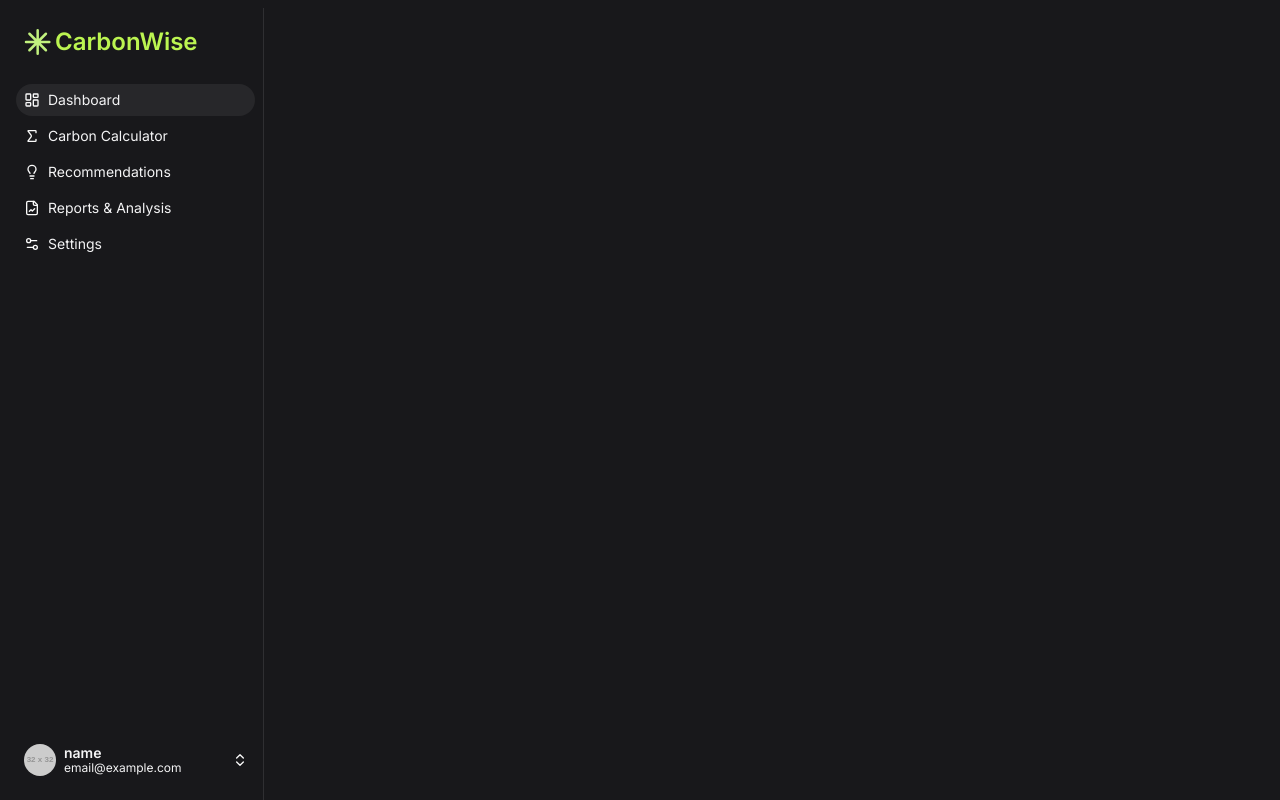
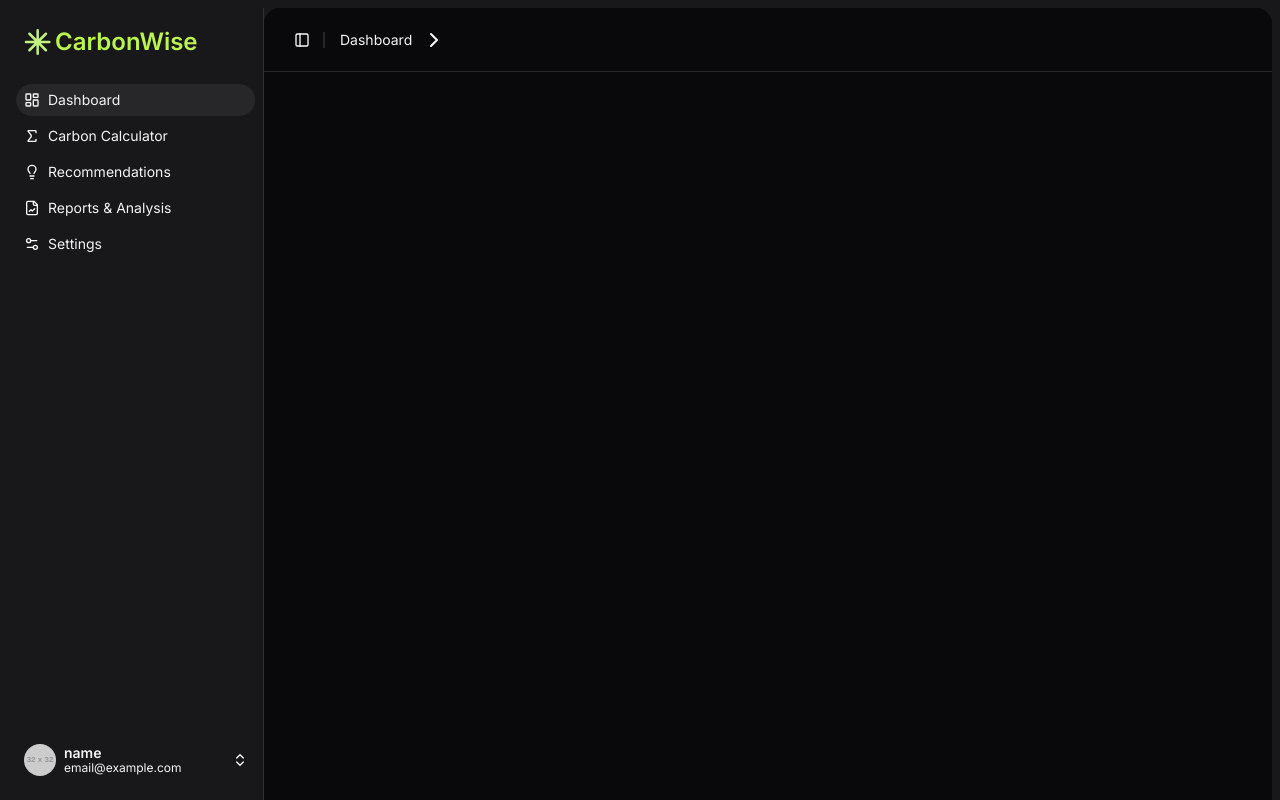
Before and after one commit to pandorian7/carbonwise, a React (Vite) app: page / in a window 1280 px wide. Built offline with nearby package versions, Linux system fonts and the light colour scheme.

Commit message:
added dashboard

```diff
--- a/src/pages/active-calculation/ActiveCalculation.jsx
+++ b/src/pages/active-calculation/ActiveCalculation.jsx
@@ -3,6 +3,7 @@ import React from "react";
 import Sidebar from "../../Components/Sidebar";
 import CarbonCalculator from "../../Components/CarbonCalculator";
 import useBooleanSelector from "../../hooks/useBooleanSelector";
+import Dashboard from "../dashboard/Dashboard";
 
 function ActiveCalculation() {
   const [
@@ -16,7 +17,11 @@ function ActiveCalculation() {
   ] = useBooleanSelector(5, 1);
   return (
     <div className="w-full h-[100vh] px-2 pt-2 bg-base-sidebar-background inline-flex justify-start items-start overflow-hidden">
-      <Sidebar activeView={activeView} changeView={(n)=>(()=>changeView(n))}/>
+      <Sidebar
+        activeView={activeView}
+        changeView={(n) => () => changeView(n)}
+      />
+      {dashboard && <Dashboard />}
       {calculator && <CarbonCalculator />}
     </div>
   );
--- /dev/null
+++ b/src/pages/dashboard/Dashboard.jsx
@@ -0,0 +1,15 @@
+import React from 'react'
+
+import Breadcrumb from '@/Components/ui/Breadcrumb'
+import {PanelLeftIcon} from 'lucide-react'
+
+function Dashboard() {
+  return (
+    <div className="flex-1 self-stretch min-w-[560px] bg-base-background rounded-tl-2xl rounded-tr-2xl inline-flex flex-col justify-start items-center overflow-hidden">
+        <Breadcrumb title={"Dashboard"} Icon={PanelLeftIcon}/>
+        {/* content */}
+      </div>
+  )
+}
+
+export default Dashboard
```
